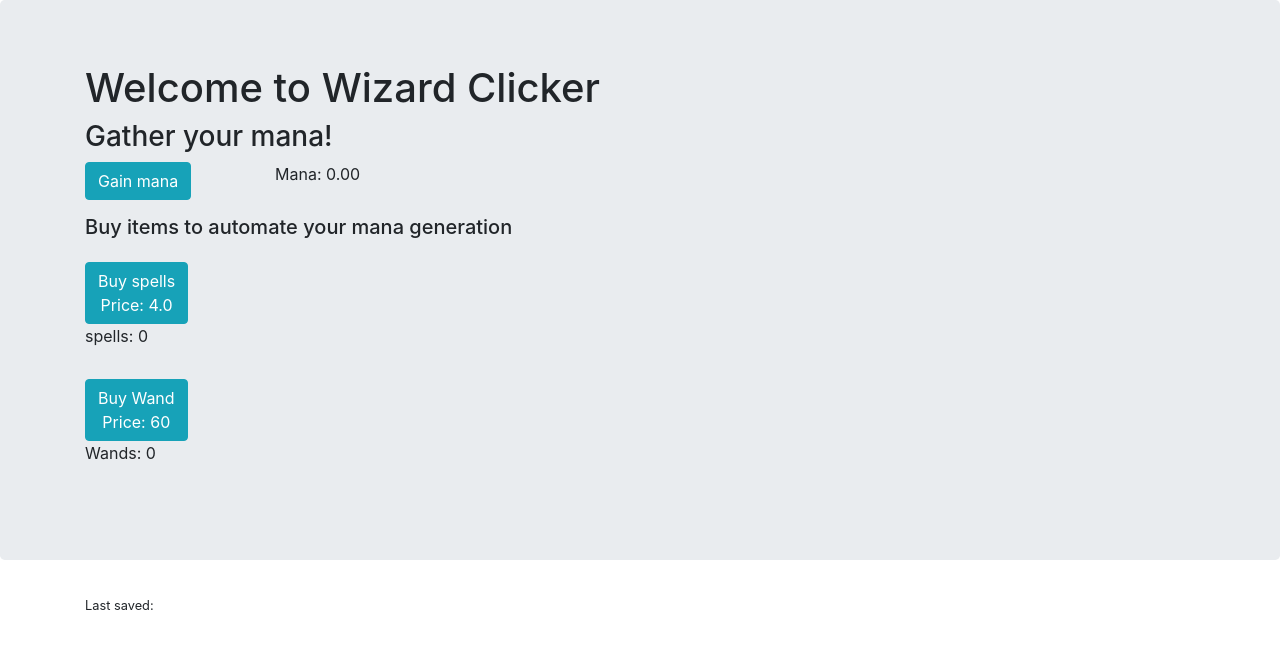
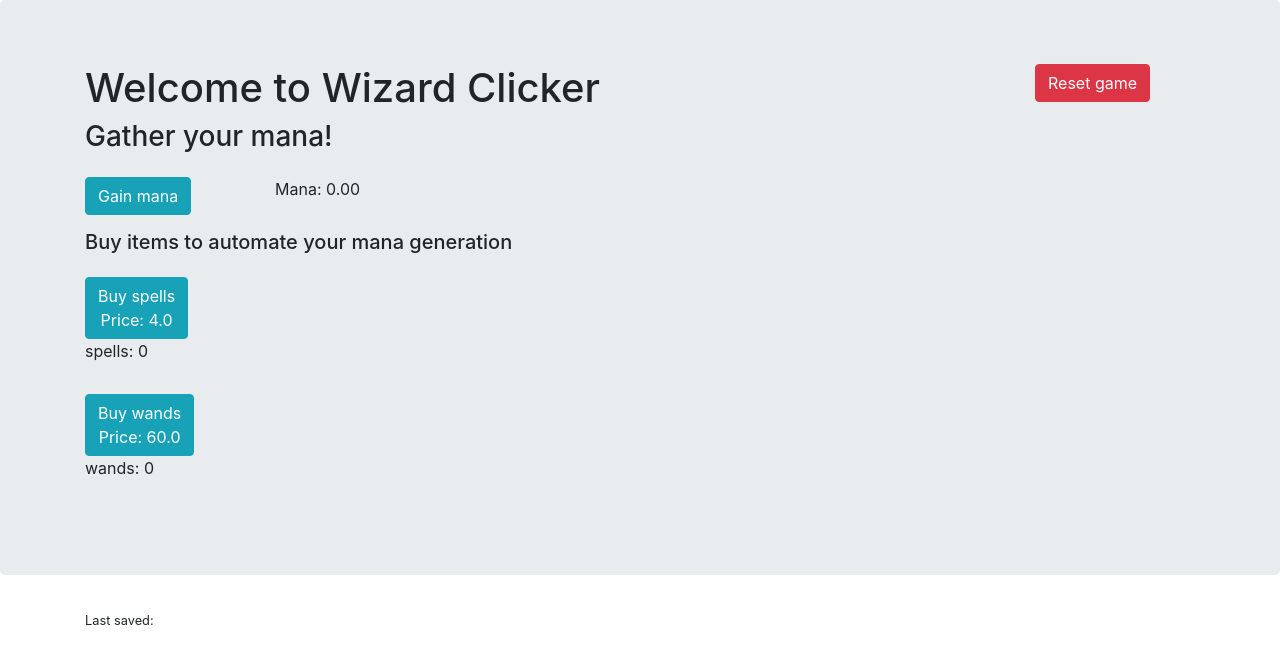
Before and after one commit to karazzi/wizard_clicker, a plain HTML site: page index.html in a window 1280 px wide. Drawn offline with nearby package versions, Linux system fonts and the light colour scheme.

Commit message:
Reset game function

```diff
--- a/index.html
+++ b/index.html
@@ -9,8 +9,15 @@
   <body>
     <div class="jumbotron">
       <div class="container">
-        <h1>Welcome to Wizard Clicker</h1>
-        <h3>Gather your mana!</h3>
+        <div class="row">
+          <div class="col-lg-10">
+            <h1>Welcome to Wizard Clicker</h1>
+            <h3>Gather your mana!</h3>
+          </div>
+          <div class="col-lg-2">
+            <button type="button" class="btn btn-danger" name="button" onclick="resetGame()">Reset game</button>
+          </div>
+        </div>
       </div>
       <div class="container">
         <div class="row">
--- a/main.js
+++ b/main.js
@@ -1,5 +1,5 @@
 
-
+function initGameData() {
   var gameData = {
     mana: null,
     manaPerClick: 1,
@@ -58,8 +58,9 @@ var gameData = {
       },
     },
   };
+  return gameData;
+}
 
-// console.log(savegame);
 
 window.onload = initUI;
 
@@ -75,10 +76,12 @@ var saveGameLoop = window.setInterval(function() {
 }, 15000)
 
 function initUI() {
+  window.gameData = new initGameData();
   var savegame = JSON.parse(localStorage.getItem("wizardClickerSave"))
   if (savegame !== null) {
     gameData = savegame;
   }
+  console.log(gameData);
   for (const obj in gameData.items) {
     var price = gameData.items[obj].costNext;
     var owned = gameData.items[obj].owned;
@@ -86,11 +89,6 @@ function initUI() {
     updateButton(obj, price, owned);
     updateMana();
   }
-}
-
-for (var item in gameData.items) {
-  const it = gameData.items[item].production;
-  console.log(it);
 }
 
 function gainMana() {
@@ -120,6 +118,9 @@ function buyItem(obj) {
 
 function updateMana() {
   var manaString = "";
+  if (gameData.mana === null) {
+    gameData.mana = 0;
+  }
   if (gameData.mana < 1000) {
     manaString = gameData.mana.toFixed(2);
   } else {
@@ -141,3 +142,8 @@ function updateButton(obj, price, owned) {
   document.getElementById(buyString).innerHTML = "Buy " + obj + "<br>Price: " + priceString;
   document.getElementById(ownString).innerHTML = obj + ": " + owned;
 }
+
+function resetGame() {
+  localStorage.removeItem('wizardClickerSave');
+  initUI();
+}
```
Lines whose indentation alone changed are shown as unchanged.
